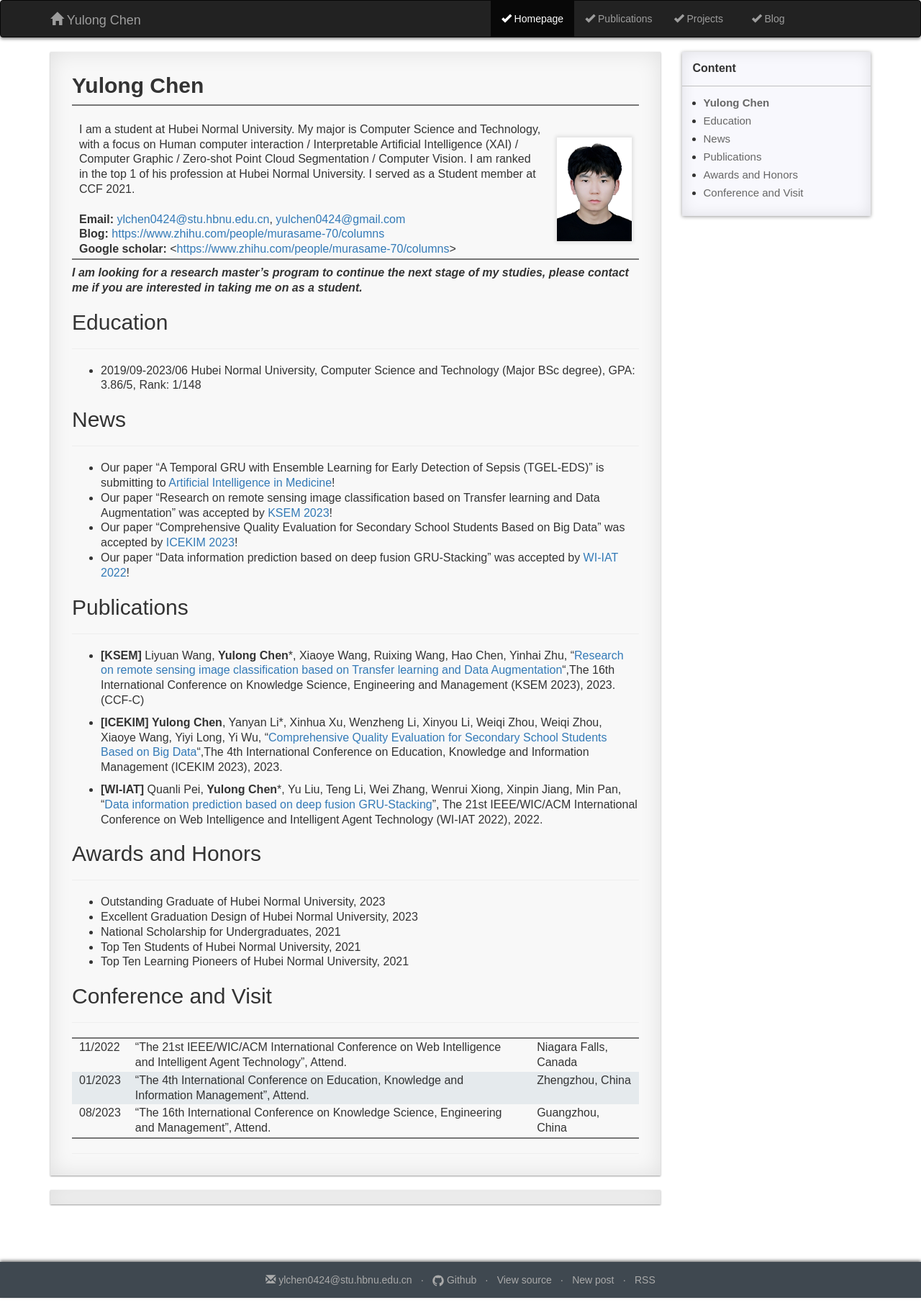
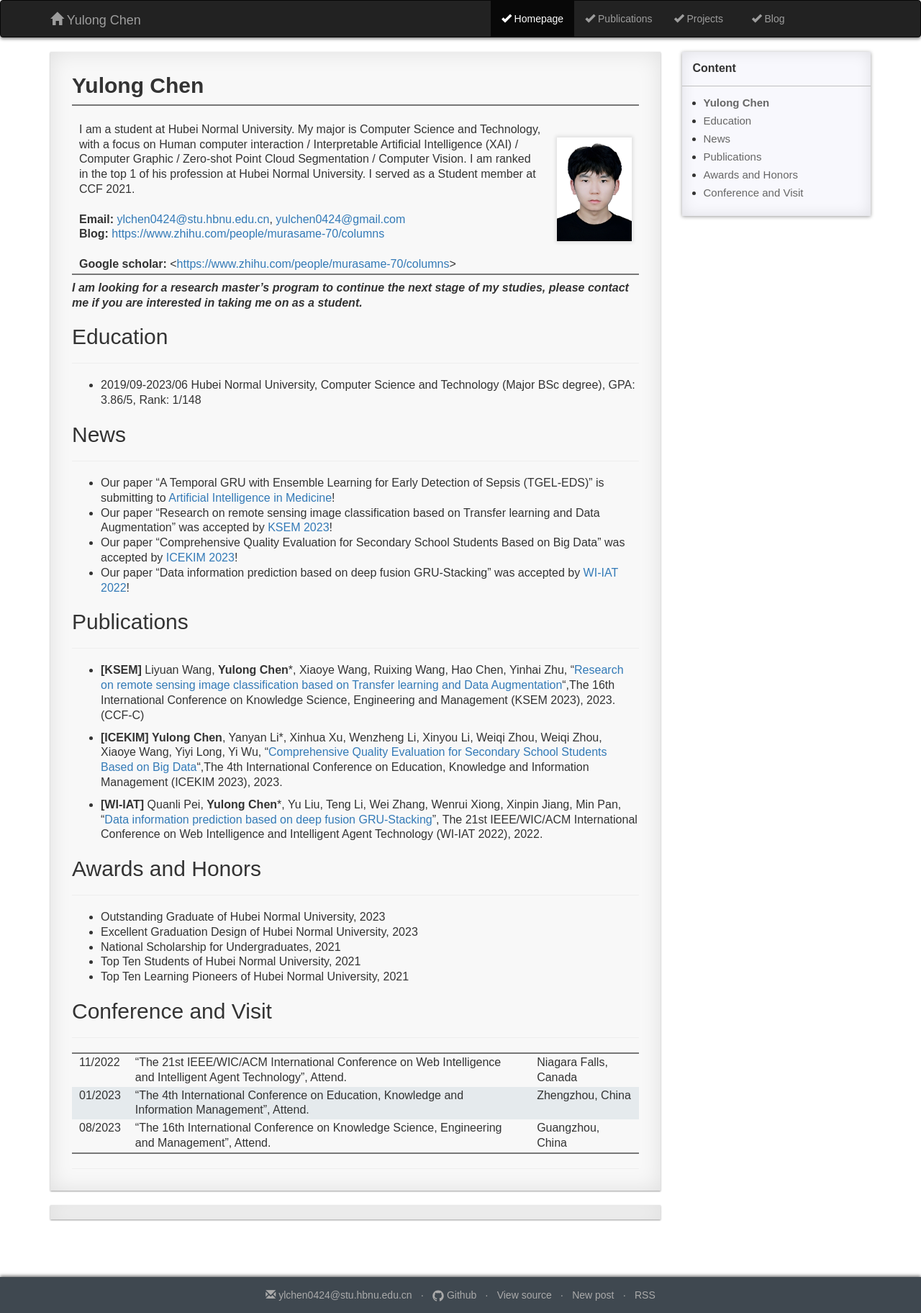
Before and after one commit to yulongC/yulongC.github.io, a Jekyll site: the page built from pages/1_homepage.md, in a window 1280 px wide. Shown: the whole page at 72% size. Built offline with Jekyll 4.4.1, drawn with Linux system fonts in a browser that asks for light colours; comment, search, counter and statistics services are not loaded; before the commit the page ends 1803 px from its top, so only the background shows below that.

Commit message:
Update 1_homepage.md

```diff
--- a/pages/1_homepage.md
+++ b/pages/1_homepage.md
@@ -11,7 +11,7 @@ permalink: /homepage/
 
 ## **Yulong Chen**
 
-| <br> I am a student at Hubei Normal University. My major is Computer Science and Technology, with a focus on Human computer interaction / Interpretable Artificial Intelligence (XAI) / Computer Graphic / Zero-shot Point Cloud Segmentation / Computer Vision. I am ranked in the top 1 of his profession at Hubei Normal University. I served as a Student member at CCF 2021. <br> <br> **Email:** <ylchen0424@stu.hbnu.edu.cn>, <yulchen0424@gmail.com> <br> **Blog:** <https://www.zhihu.com/people/murasame-70/columns>  <br> **Google scholar:** <[https://www.zhihu.com/people/murasame-70/columns](https://scholar.google.com/citations?hl=en&user=G4RazmQAAAAJ&view_op=list_works&gmla=AOV7GLMocIzBzFzB3jGGdrzAaTuncsxcl1r1nD7tQGtvVPucTCOyUvQZ4YUjoouO6NzDMY6W1OnE4XuL-jGo7QMQzTs6GHV_FV8Ax3LqWM8ycc0-a3LA0vU2IYw4iL9C5bJu4Zxzn1zE)> <br> | <br> &emsp; ![image](https://yulongC.github.io/images/chen-2023.jpg) <br> <br> |
+| <br> I am a student at Hubei Normal University. My major is Computer Science and Technology, with a focus on Human computer interaction / Interpretable Artificial Intelligence (XAI) / Computer Graphic / Zero-shot Point Cloud Segmentation / Computer Vision. I am ranked in the top 1 of his profession at Hubei Normal University. I served as a Student member at CCF 2021. <br> <br> **Email:** <ylchen0424@stu.hbnu.edu.cn>, <yulchen0424@gmail.com> <br> **Blog:** <https://www.zhihu.com/people/murasame-70/columns>  <br> <br> **Google scholar:** <[https://www.zhihu.com/people/murasame-70/columns](https://scholar.google.com/citations?hl=en&user=G4RazmQAAAAJ&view_op=list_works&gmla=AOV7GLMocIzBzFzB3jGGdrzAaTuncsxcl1r1nD7tQGtvVPucTCOyUvQZ4YUjoouO6NzDMY6W1OnE4XuL-jGo7QMQzTs6GHV_FV8Ax3LqWM8ycc0-a3LA0vU2IYw4iL9C5bJu4Zxzn1zE)> <br> | <br> &emsp; ![image](https://yulongC.github.io/images/chen-2023.jpg) <br> <br> |
 
 ***I am looking for a research master's program to continue the next stage of my studies, please contact me if you are interested in taking me on as a student.***
 
```
